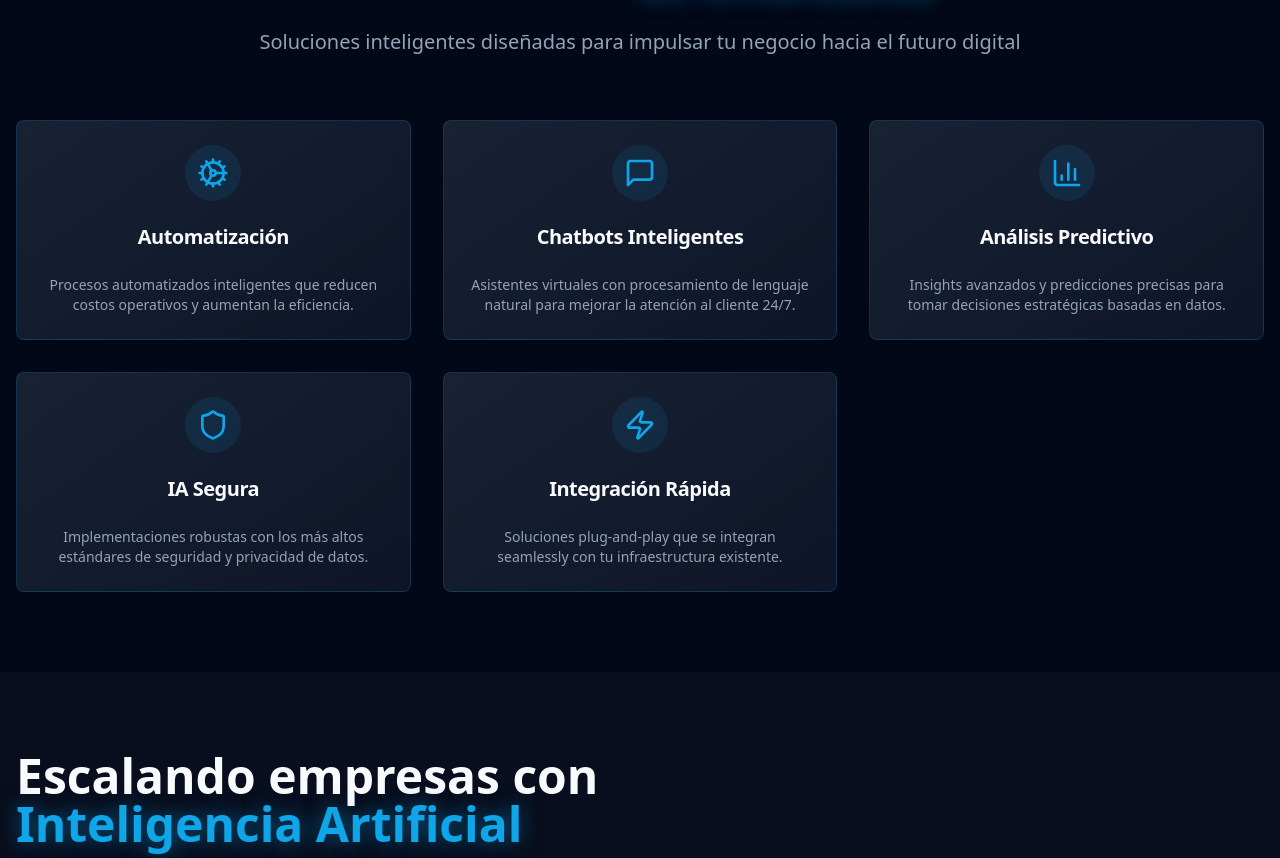
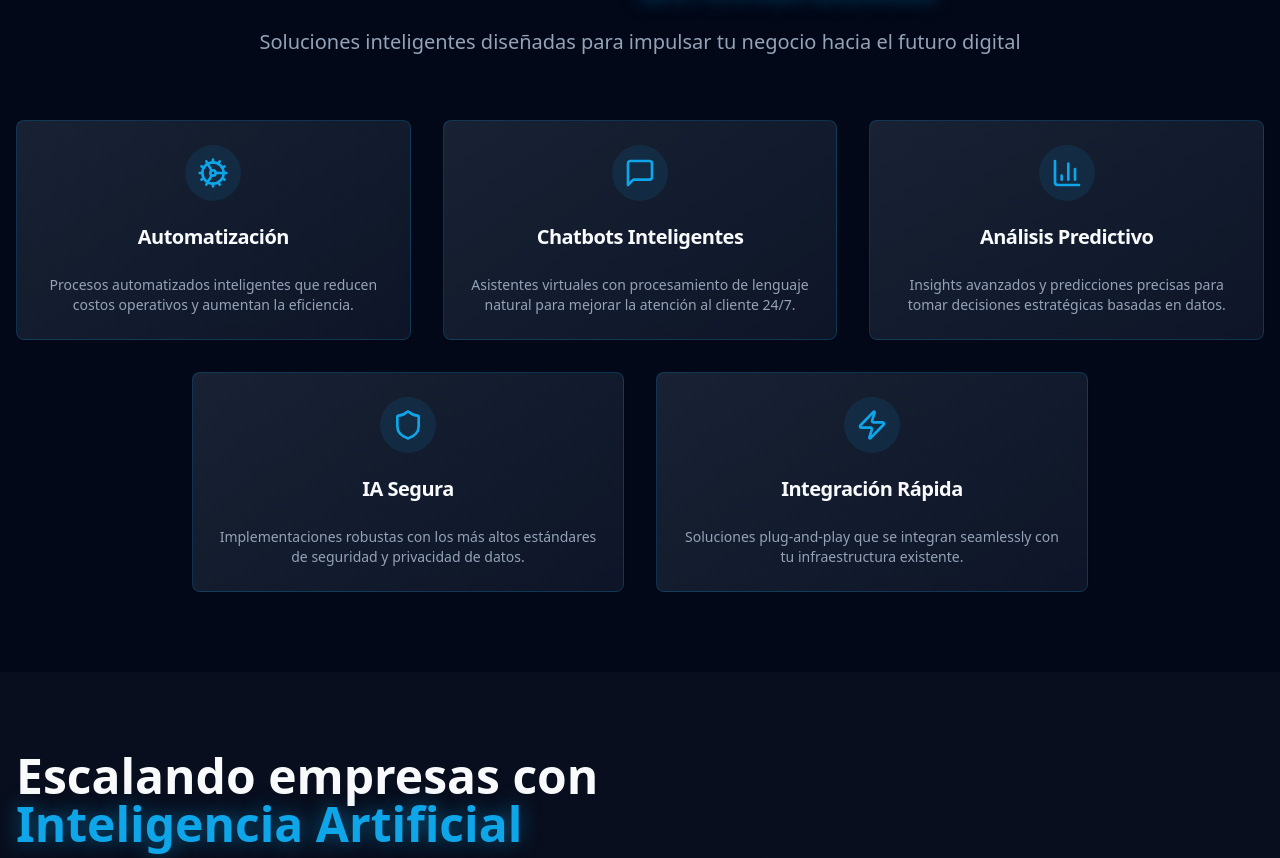
Before and after one commit to oscar3196/omcia-ai-genesis-web, a React (Vite) app: page / in a window 1280 px wide. Shown: the part 924-1782 px from the top of the page. Built offline with nearby package versions, Linux system fonts and the light colour scheme.

Commit message:
Refactor: Center service sections
Center "IA Segura" and "Integración Rápida" in the services section. Provide the complete website code for publishing.

```diff
--- a/src/components/Services.tsx
+++ b/src/components/Services.tsx
@@ -1,3 +1,4 @@
+
 import { Card, CardContent, CardDescription, CardHeader, CardTitle } from "@/components/ui/card";
 import { Cog, BarChart3, MessageSquare, Shield, Zap } from "lucide-react";
 
@@ -42,8 +43,9 @@ export const Services = () => {
           </p>
         </div>
 
-        <div className="grid grid-cols-1 md:grid-cols-2 lg:grid-cols-3 gap-8">
-          {services.map((service, index) => (
+        {/* Primera fila con 3 servicios */}
+        <div className="grid grid-cols-1 md:grid-cols-2 lg:grid-cols-3 gap-8 mb-8">
+          {services.slice(0, 3).map((service, index) => (
             <Card
               key={index}
               className="service-card hover:scale-105 transition-all duration-300 group"
@@ -65,6 +67,33 @@ export const Services = () => {
             </Card>
           ))}
         </div>
+
+        {/* Segunda fila centrada con los 2 servicios destacados */}
+        <div className="flex justify-center">
+          <div className="grid grid-cols-1 md:grid-cols-2 gap-8 max-w-4xl">
+            {services.slice(3).map((service, index) => (
+              <Card
+                key={index + 3}
+                className="service-card hover:scale-105 transition-all duration-300 group"
+                style={{animationDelay: `${(index + 3) * 0.1}s`}}
+              >
+                <CardHeader className="text-center">
+                  <div className="mx-auto mb-4 p-3 bg-ai-500/10 rounded-full w-fit group-hover:bg-ai-500/20 transition-colors">
+                    <service.icon className="text-ai-500 group-hover:scale-110 transition-transform" size={32} />
+                  </div>
+                  <CardTitle className="text-xl font-bold text-foreground">
+                    {service.title}
+                  </CardTitle>
+                </CardHeader>
+                <CardContent>
+                  <CardDescription className="text-muted-foreground text-center">
+                    {service.description}
+                  </CardDescription>
+                </CardContent>
+              </Card>
+            ))}
+          </div>
+        </div>
       </div>
     </section>
   );
```
